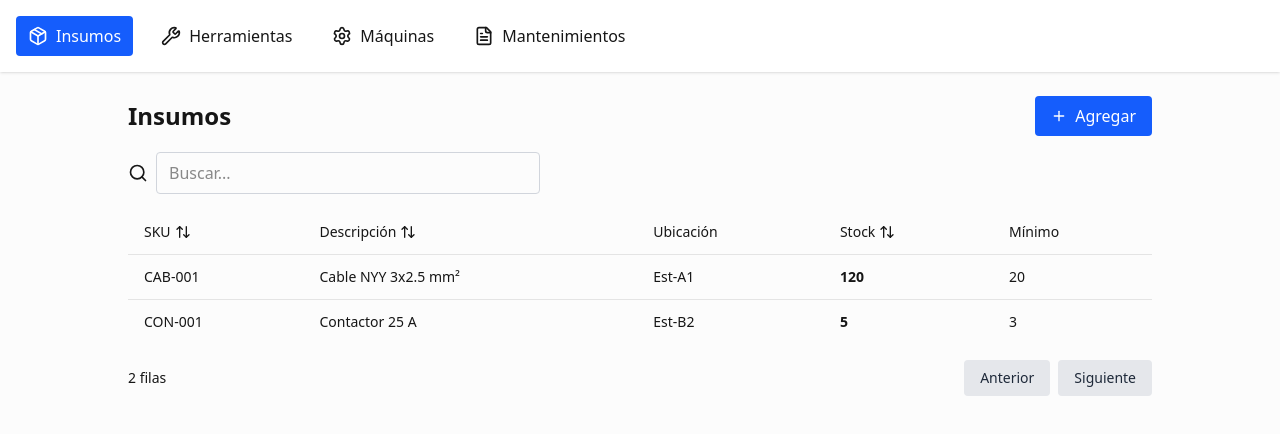
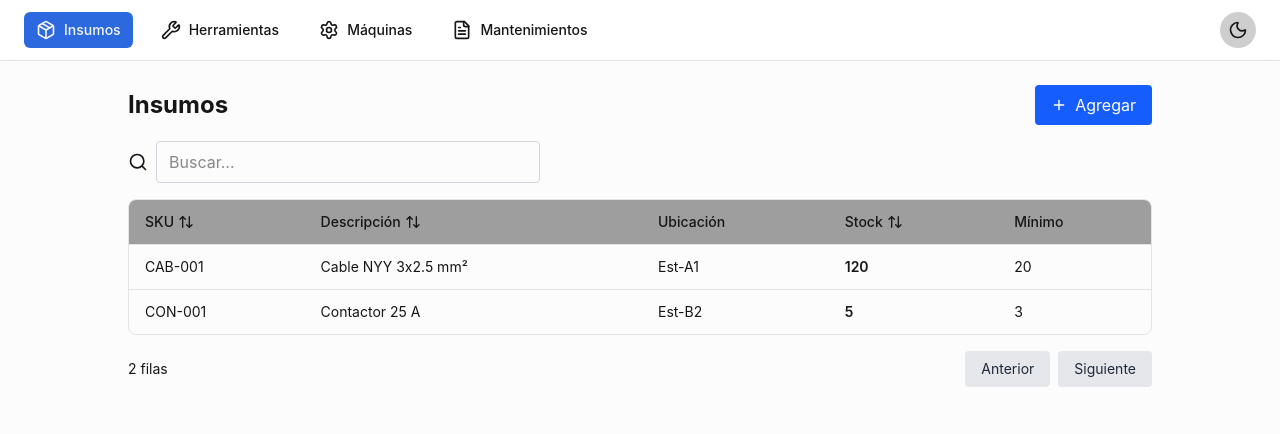
Before and after one commit to victorwcv/gestion-de-inventario-para-la-industria, a React (Vite) app: page /insumos in a window 1280 px wide. Shown: the top 434 px of the page. Built offline with nearby package versions, Linux system fonts and the light colour scheme.

Commit message:
feat(ui): header sticky, theme toggle animado y micro-interacciones

```diff
--- a/src/index.css
+++ b/src/index.css
@@ -1,19 +1,31 @@
 @import "tailwindcss";
 
 @theme {
-  --color-background: oklch(0.99 0 0);      /* casi blanco */
-  --color-foreground: oklch(0.2 0 0);       /* casi negro */
+  --color-background: oklch(0.99 0 0); /* casi blanco */
+  --color-foreground: oklch(0.2 0 0); /* casi negro */
   --color-card: oklch(1 0 0);
   --color-card-foreground: oklch(0.2 0 0);
   --color-primary: oklch(0.55 0.19 262);
   --color-primary-foreground: oklch(0.97 0 0);
   --color-border: oklch(0.92 0 0);
+  --color-muted: oklch(0.7 0 0);
+  --color-muted-foreground: oklch(0.2 0 0);
+  --font-sans: "Inter", system-ui, sans-serif;
 }
 
 @layer components {
-  .input { @apply w-full border border-gray-300 rounded px-3 py-2 focus:outline-none focus:ring-2 focus:ring-blue-500 }
-  .btn-primary { @apply bg-blue-600 text-white px-4 py-2 rounded hover:bg-blue-700 }
-  .btn-secondary { @apply bg-gray-200 text-gray-800 px-4 py-2 rounded hover:bg-gray-300 }
+  .input {
+    @apply w-full border border-gray-300 rounded px-3 py-2 focus:outline-none focus:ring-2 focus:ring-blue-500;
+  }
+  .btn-primary {
+    @apply bg-blue-600 text-white px-4 py-2 rounded hover:bg-blue-700;
+  }
+  .btn-secondary {
+    @apply bg-gray-200 text-gray-800 px-4 py-2 rounded hover:bg-gray-300;
+  }
+  .table-row {
+    @apply transition-colors hover:bg-muted/20 cursor-pointer;
+  }
 }
 
 button {
--- a/src/modules/consumables/components/ConsumableTablePro.tsx
+++ b/src/modules/consumables/components/ConsumableTablePro.tsx
@@ -94,9 +94,9 @@ export const ConsumableTablePro = () => {
           </div>
 
           {/* Tabla */}
-          <div className="overflow-hidden">
+          <div className="border border-border rounded-lg overflow-hidden">
             <table className="min-w-full">
-              <thead className="bg-muted ">
+              <thead className="bg-muted">
                 {table.getHeaderGroups().map((hg) => (
                   <tr key={hg.id}>
                     {hg.headers.map((header) => (
@@ -112,7 +112,7 @@ export const ConsumableTablePro = () => {
               </thead>
               <tbody>
                 {table.getRowModel().rows.map((row) => (
-                  <tr key={row.id} className="border-t border-border">
+                  <tr key={row.id} className="border-t border-border table-row">
                     {row.getVisibleCells().map((cell) => (
                       <td key={cell.id} className="px-4 py-3 text-sm text-foreground">
                         {flexRender(cell.column.columnDef.cell, cell.getContext())}
--- a/src/modules/consumables/components/ConsumableTableSkeleton.tsx
+++ b/src/modules/consumables/components/ConsumableTableSkeleton.tsx
@@ -1,6 +1,6 @@
 import { Skeleton } from "@/shared/components/Skeleton";
 
-export const ConsumableTableSkeleton = () => {
+export const ConsumableTableSkeleton = () =>{
   return (
     <div className="space-y-4">
       {/* Barra de búsqueda skeleton */}
@@ -10,7 +10,7 @@ export const ConsumableTableSkeleton = () => {
       </div>
 
       {/* Tabla skeleton */}
-      <div className="overflow-hidden">
+      <div className="border border-border rounded-lg overflow-hidden">
         <table className="min-w-full">
           <thead className="bg-muted">
             <tr>
--- a/src/shared/components/Layout.tsx
+++ b/src/shared/components/Layout.tsx
@@ -1,5 +1,7 @@
-import { Outlet, NavLink } from "react-router";
-import { Wrench, Package, Settings, FileText } from "lucide-react";
+import { NavLink, Outlet } from "react-router";
+import { Wrench, Package, Settings, FileText, Moon, Sun } from "lucide-react";
+import { useTheme } from "next-themes";
+import { motion } from "framer-motion";
 
 const nav = [
   { to: "/insumos", label: "Insumos", icon: Package },
@@ -8,25 +10,48 @@ const nav = [
   { to: "/mantenimientos", label: "Mantenimientos", icon: FileText },
 ];
 
+function ThemeToggle() {
+  const { theme, setTheme } = useTheme();
+  const isDark = theme === "dark";
+  return (
+    <motion.button
+      onClick={() => setTheme(isDark ? "light" : "dark")}
+      className="p-2 rounded-full bg-muted/50 text-foreground"
+      whileTap={{ scale: 0.9 }}
+      aria-label="Cambiar tema"
+    >
+      <motion.div
+        initial={false}
+        animate={{ rotate: isDark ? 180 : 0 }}
+        transition={{ duration: 0.3 }}
+      >
+        {isDark ? <Sun className="w-5 h-5" /> : <Moon className="w-5 h-5" />}
+      </motion.div>
+    </motion.button>
+  );
+}
+
 export default function Layout() {
   return (
-    <div className="min-h-screen bg-background text-foreground min-w-fit">
-      <header className="bg-white shadow">
-        <nav className="flex gap-4 p-4">
+    <div className="min-h-screen bg-background text-foreground">
+      <header className="sticky top-0 z-50 bg-card/80 backdrop-blur border-b border-border">
+        <nav className="flex items-center justify-between px-6 py-3">
+          <div className="flex items-center gap-4">
             {nav.map(({ to, label, icon: Icon }) => (
               <NavLink
                 key={to}
                 to={to}
                 className={({ isActive }) =>
-                `flex items-center gap-2 px-3 py-2 rounded ${
-                  isActive ? "bg-blue-600 text-white" : "hover:bg-gray-100"
-                }`
+                  `flex items-center gap-2 px-3 py-2 rounded-md text-sm font-medium transition-colors
+                  ${isActive ? "bg-primary text-primary-foreground" : "hover:bg-muted/50"}`
                 }
               >
                 <Icon className="w-5 h-5" />
                 {label}
               </NavLink>
             ))}
+          </div>
+          <ThemeToggle />
         </nav>
       </header>
       <main className="p-6">
--- a/src/shared/components/Skeleton.tsx
+++ b/src/shared/components/Skeleton.tsx
@@ -8,7 +8,7 @@ export function Skeleton({ className }: Props) {
   return (
     <div
       className={cn(
-        "animate-pulse rounded-md bg-gray-200",
+        "animate-pulse rounded-md bg-muted-foreground/20",
         className
       )}
     />
```
Lines whose indentation alone changed are shown as unchanged.
